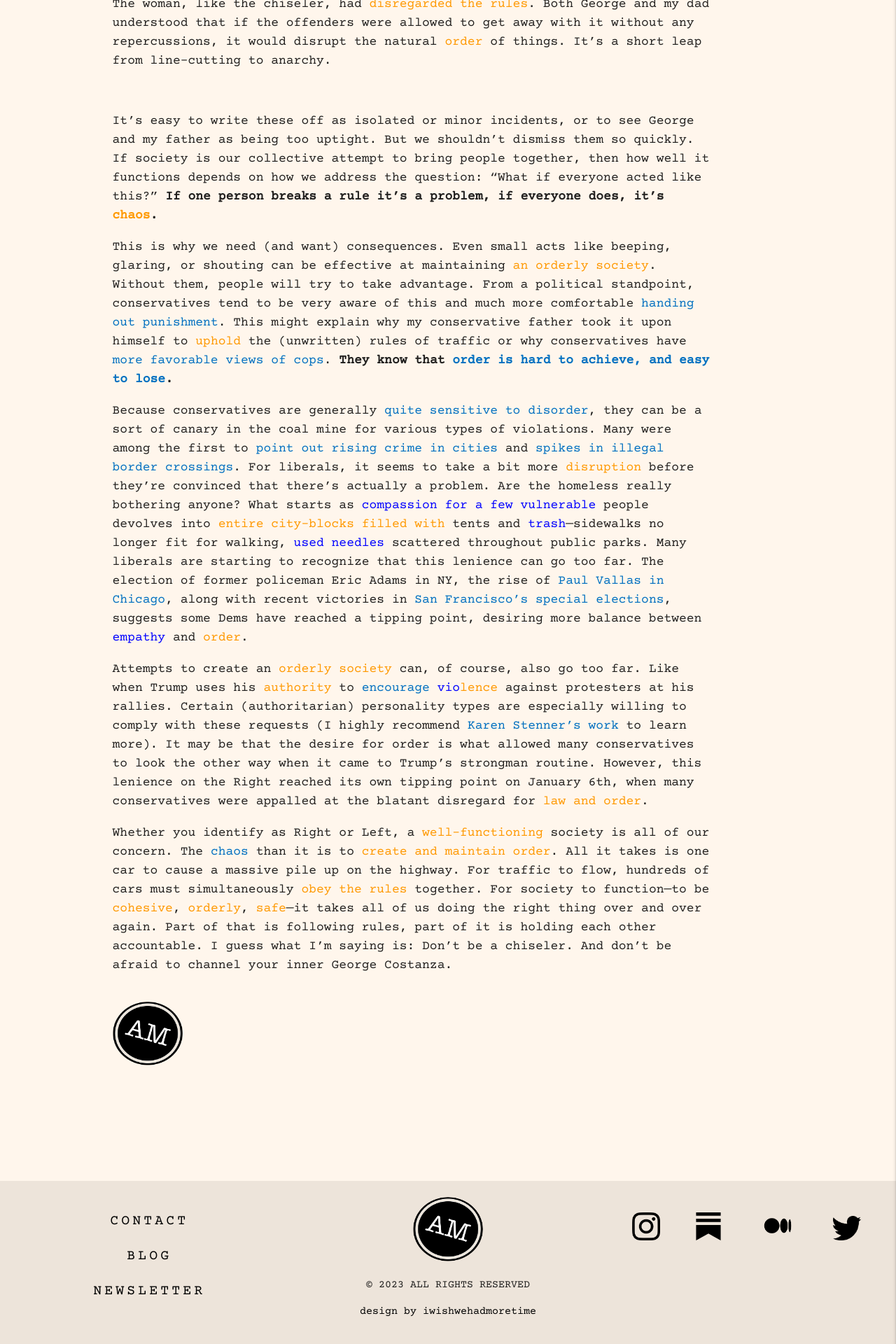
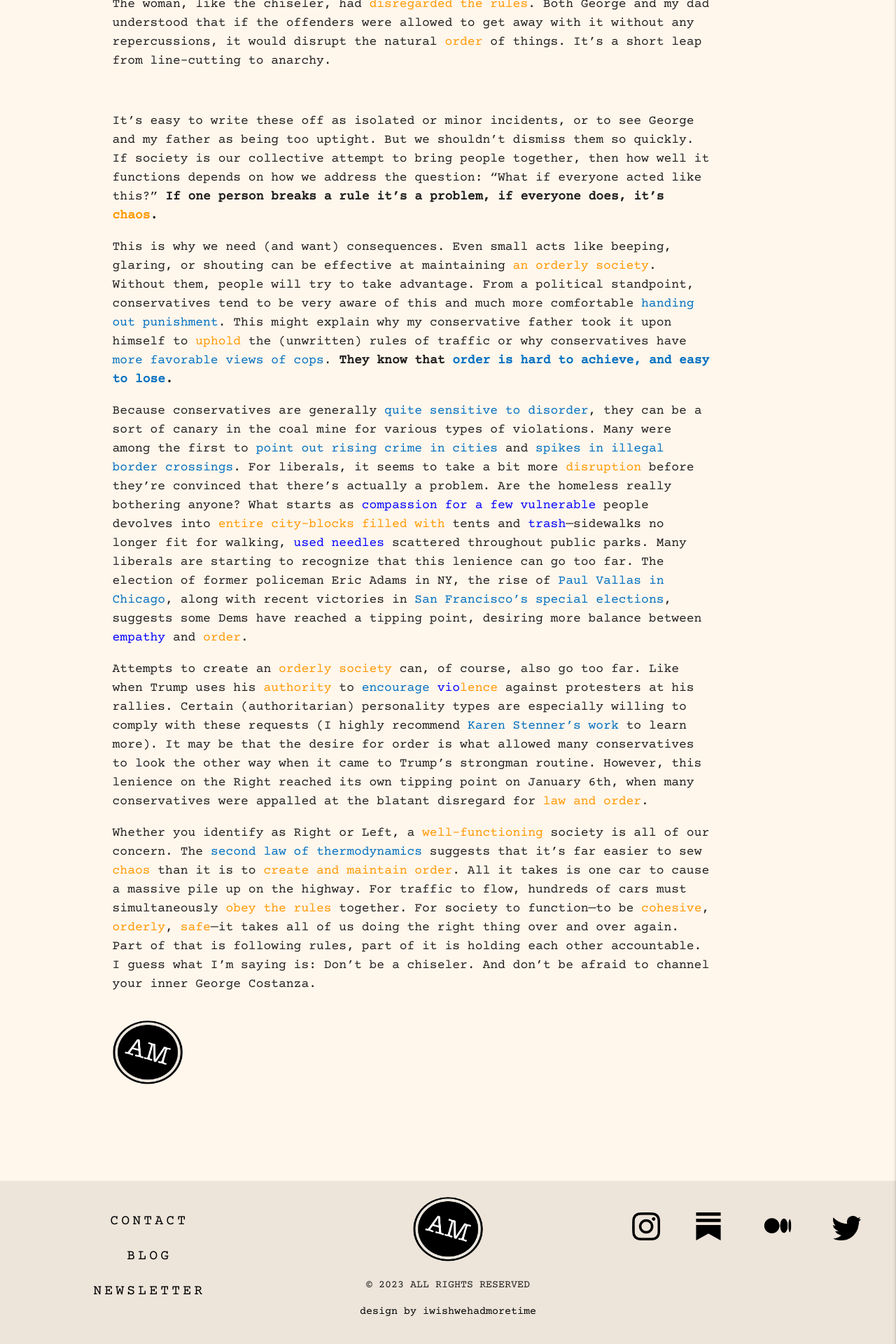
Before and after one commit to khiciste/apologetic_millennial, a Jekyll site: the page built from _posts/2023-03-21-want-to-save-democracy-be-more-like-george-costanza.html, in a window 1280 px wide. Shown: the part 1677-3597 px from the top of the page at 70% size. Built offline with Jekyll 4.4.1, drawn with Linux system fonts in a browser that asks for light colours; some web fonts are replaced.

Commit message:
fixing link in second sentence of last para

```diff
--- a/_posts/2023-03-21-want-to-save-democracy-be-more-like-george-costanza.html
+++ b/_posts/2023-03-21-want-to-save-democracy-be-more-like-george-costanza.html
@@ -39,5 +39,5 @@ Because conservatives are generally <a target=“_blank” href=“https://vimeo
 Attempts to create an <a class="authority modal-trigger" href="#authority-modal">orderly society</a> can, of course, also go too far. Like when Trump uses his <a class="authority modal-trigger" href="#authority-modal">authority</a> to <a target="_blank" href="https://www.thedailybeast.com/cheats/2016/02/01/trump-i-ll-pay-for-protester-beatings">encourage <a class="harm modal-trigger" href="#harm-modal">vio</a><a class="authority modal-trigger" href="#authority-modal">lence</a> against protesters at his rallies</a>. Certain (authoritarian) personality types are especially willing to comply with these requests (I highly recommend <a target="_blank" href="https://www.karenstenner.com/">Karen Stenner’s work</a> to learn more). It may be that the desire for order is what allowed many conservatives to look the other way when it came to Trump’s strongman routine. However, this lenience on the Right reached its own tipping point on January 6th, when many conservatives were appalled at the blatant disregard for <a class="authority modal-trigger" href="#authority-modal">law and order</a>.
 </p>
 <p>
-Whether you identify as Right or Left, a <a class="authority modal-trigger" href="#authority-modal">well-functioning</a> society is all of our concern. The <a target="_blank" href="https://www.youtube.com/watch?v=ZsY4WcQOrfk”>second law of thermodynamics</a> suggests that it’s far easier to sew <a class="authority modal-trigger" href="#authority-modal">chaos</a> than it is to <a class="authority modal-trigger" href="#authority-modal">create and maintain order</a>. All it takes is one car to cause a massive pile up on the highway. For traffic to flow, hundreds of cars must simultaneously <a class="authority modal-trigger" href="#authority-modal">obey the rules</a> together. For society to function—to be <a class="authority modal-trigger" href="#authority-modal">cohesive</a>, <a class="authority modal-trigger" href="#authority-modal">orderly</a>, <a class="authority modal-trigger" href="#authority-modal">safe</a>—it takes all of us doing the right thing over and over again. Part of that is following rules, part of it is holding each other accountable. I guess what I’m saying is: Don’t be a chiseler. And don’t be afraid to channel your inner George Costanza.
+Whether you identify as Right or Left, a <a class="authority modal-trigger" href="#authority-modal">well-functioning</a> society is all of our concern. The <a target="_blank" href="https://www.youtube.com/watch?v=ZsY4WcQOrfk">second law of thermodynamics</a> suggests that it’s far easier to sew <a class="authority modal-trigger" href="#authority-modal">chaos</a> than it is to <a class="authority modal-trigger" href="#authority-modal">create and maintain order</a>. All it takes is one car to cause a massive pile up on the highway. For traffic to flow, hundreds of cars must simultaneously <a class="authority modal-trigger" href="#authority-modal">obey the rules</a> together. For society to function—to be <a class="authority modal-trigger" href="#authority-modal">cohesive</a>, <a class="authority modal-trigger" href="#authority-modal">orderly</a>, <a class="authority modal-trigger" href="#authority-modal">safe</a>—it takes all of us doing the right thing over and over again. Part of that is following rules, part of it is holding each other accountable. I guess what I’m saying is: Don’t be a chiseler. And don’t be afraid to channel your inner George Costanza.
 </p>
```
